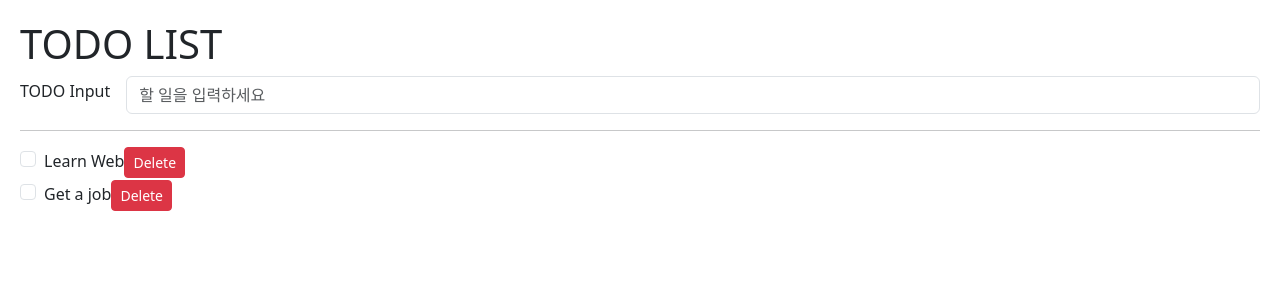
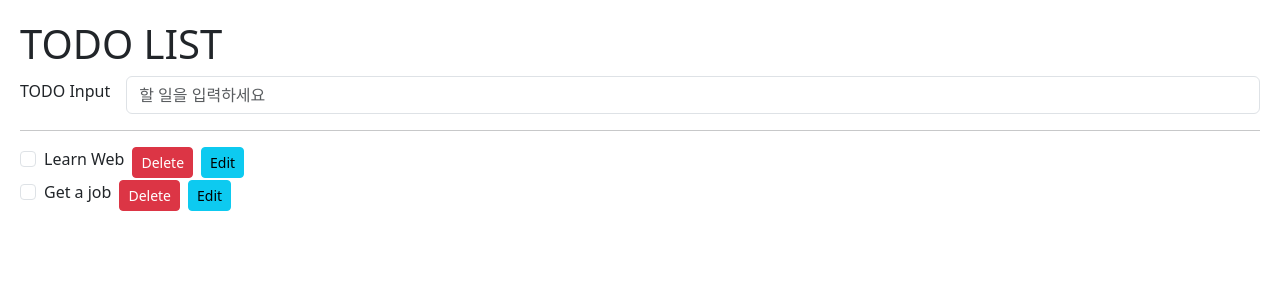
Before and after one commit to codingbb/react-to-do-list, a React (Create React App) app: page / in a window 1280 px wide. Shown: the top 300 px of the page. Built offline with nearby package versions, Linux system fonts and the light colour scheme.

Commit message:
코드 수정

```diff
--- a/src/App.css
+++ b/src/App.css
@@ -7,3 +7,6 @@ form label {
 .form-check input:checked + label {
   text-decoration: line-through;
 }
+.hidden {
+  display: none !important;
+}
--- a/src/Todo.js
+++ b/src/Todo.js
@@ -3,7 +3,13 @@ import React, { useState } from "react";
 import Form from "react-bootstrap/Form";
 
 const Todo = ({ data, deleteTodo, setChecked }) => {
+  const [mode, setMode] = useState("read");
+  const [text, setText] = useState(data.text);
   const [isChecked, setIsChecked] = useState(false);
+
+  let className = "d-flex gap-2";
+  let formClass = "hidden";
+
   const handleCheckbox = () => {
     setIsChecked(!isChecked);
     setChecked(data.id, !isChecked);
@@ -14,9 +20,14 @@ const Todo = ({ data, deleteTodo, setChecked }) => {
     deleteTodo(data.id);
   };
 
+  if (mode === "edit") {
+    className += " hidden";
+    formClass = "";
+  }
+
   return (
     <div>
-      <Form.Check id={`check-api-${data.id}`}>
+      <Form.Check className={className}>
         <Form.Check.Input
           type="checkbox"
           id={`check-api-${data.id}`}
@@ -26,7 +37,33 @@ const Todo = ({ data, deleteTodo, setChecked }) => {
         <Button variant="danger" size="sm" onClick={todoDelete}>
           Delete
         </Button>
+        <Button
+          variant="info"
+          size="sm"
+          onClick={() => {
+            setMode("edit");
+          }}
+        >
+          Edit
+        </Button>
       </Form.Check>
+      <Form className={formClass}>
+        <Form.Group
+          className="mb-3 d-flex gap-2"
+          controlId={`edit-todo-${data.id}`}
+        >
+          <Form.Control type="text" value={text} />
+          <Button variant="secondary">Update</Button>
+          <Button
+            variant="secondary"
+            onClick={() => {
+              setMode("read");
+            }}
+          >
+            cancel
+          </Button>
+        </Form.Group>
+      </Form>
     </div>
   );
 };
```
